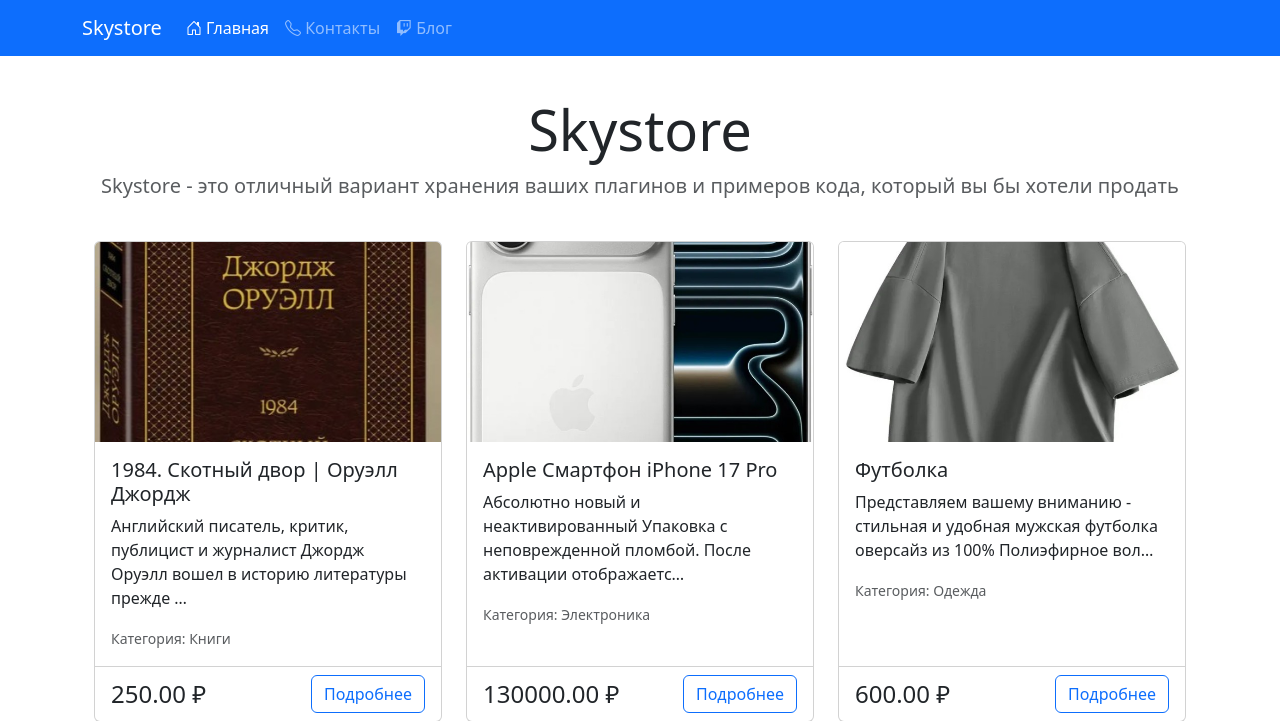
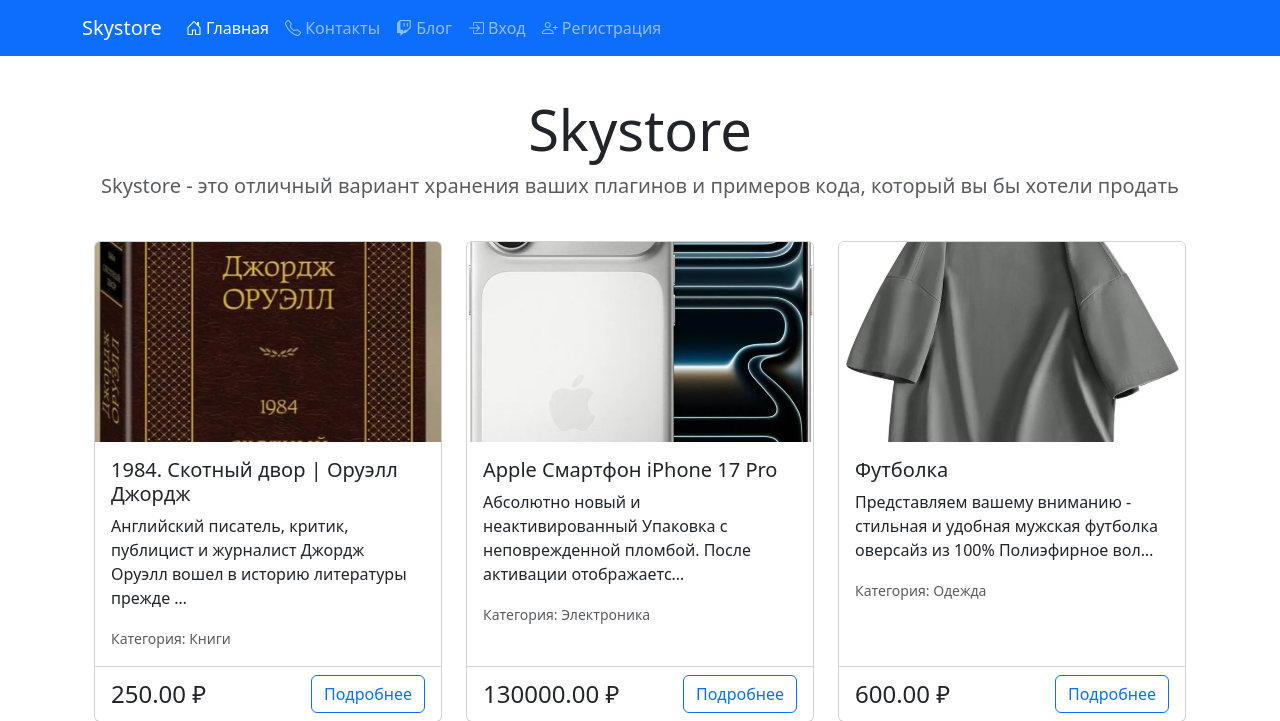
Before and after one commit to eburgcustom/homework_22_django, a Django app: page / in a window 1280 px wide. Shown: the top 721 px of the page. Run offline with Django 5.2, Linux system fonts and the light colour scheme; data comes from the database, SQL or seed files in the repository; some libraries are stand-ins or nearby versions.

Commit message:
closing access to unauthorized users

```diff
--- a/blog/templates/blog/base_blog.html
+++ b/blog/templates/blog/base_blog.html
@@ -1,4 +1,3 @@
-<!-- blog/templates/blog/base_blog.html -->
 {% extends 'base.html' %}
 
 {% block extra_css %}
--- a/catalog/templates/home.html
+++ b/catalog/templates/home.html
@@ -6,11 +6,13 @@
 <div class="pricing-header p-3 pb-md-4 mx-auto text-center">
     <h1 class="display-4 fw-normal">Skystore</h1>
     <p class="fs-5 text-muted">Skystore - это отличный вариант хранения ваших плагинов и примеров кода, который вы бы хотели продать</p>
+    {% if user.is_authenticated %}
     <div class="mt-4">
         <a href="{% url 'catalog:product_create' %}" class="btn btn-primary">
             <i class="bi bi-plus-circle"></i> Добавить товар
         </a>
     </div>
+    {% endif %}
 </div>
 
 <div class="container">
--- a/catalog/templates/includes/header.html
+++ b/catalog/templates/includes/header.html
@@ -26,6 +26,27 @@
                             <i class="bi bi-twitch"></i> Блог
                         </a>
                     </li>
+                    {% if user.is_authenticated %}
+                    <li class="nav-item">
+                        <a class="nav-link {% if request.resolver_match.url_name == 'users' %}active{% endif %}"
+                           href="{% url 'users:logout' %}">
+                            <i class="bi bi-box-arrow-right"></i> Выход
+                        </a>
+                    </li>
+                    {% else %}
+                    <li class="nav-item">
+                        <a class="nav-link {% if request.resolver_match.url_name == 'users' %}active{% endif %}"
+                           href="{% url 'users:login' %}">
+                            <i class="bi bi-box-arrow-in-right"></i> Вход
+                        </a>
+                    </li>
+                    <li class="nav-item">
+                        <a class="nav-link {% if request.resolver_match.url_name == 'users' %}active{% endif %}"
+                           href="{% url 'users:register' %}">
+                            <i class="bi bi-person-plus"></i> Регистрация
+                        </a>
+                    </li>
+                    {% endif %}
                 </ul>
             </div>
         </div>
--- a/catalog/views.py
+++ b/catalog/views.py
@@ -1,5 +1,6 @@
 from django.views.generic import ListView, DetailView, TemplateView, CreateView, UpdateView, DeleteView
 from django.contrib import messages
+from django.contrib.auth.mixins import LoginRequiredMixin
 from django.shortcuts import redirect
 from django.urls import reverse_lazy
 from .models import Product
@@ -42,7 +43,7 @@ class ContactsView(TemplateView):
         return context
 
 
-class ProductDetailView(DetailView):
+class ProductDetailView(LoginRequiredMixin, DetailView):
     """
     Класс для отображения детальной информации о товаре
     """
@@ -56,7 +57,7 @@ class ProductDetailView(DetailView):
         return context
 
 
-class ProductCreateView(CreateView):
+class ProductCreateView(LoginRequiredMixin, CreateView):
     """
     Класс для создания нового товара
     """
@@ -75,7 +76,7 @@ class ProductCreateView(CreateView):
         return context
 
 
-class ProductUpdateView(UpdateView):
+class ProductUpdateView(LoginRequiredMixin, UpdateView):
     """
     Класс для редактирования товара
     """
@@ -94,7 +95,7 @@ class ProductUpdateView(UpdateView):
         return context
 
 
-class ProductDeleteView(DeleteView):
+class ProductDeleteView(LoginRequiredMixin, DeleteView):
     """
     Класс для удаления товара
     """
```
Also changed, not shown: blog/templates/blog/blogpost_list.html (+6 -1 lines), blog/views.py (+5 -4 lines), 1 other file.
